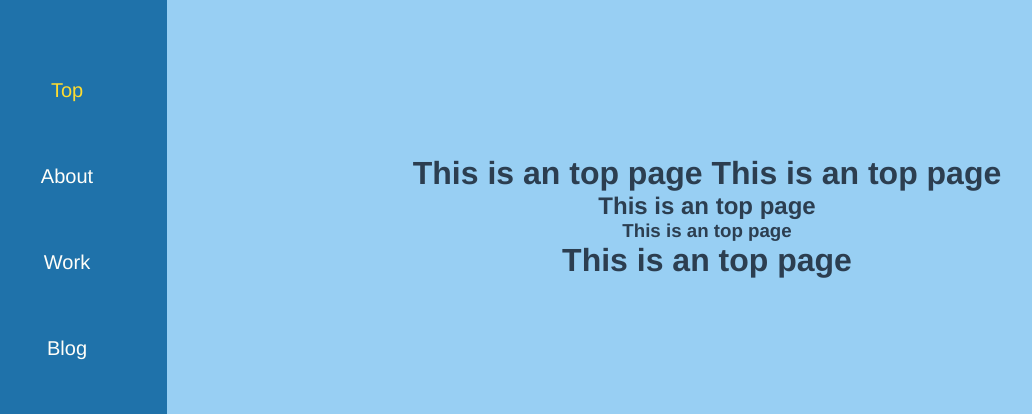
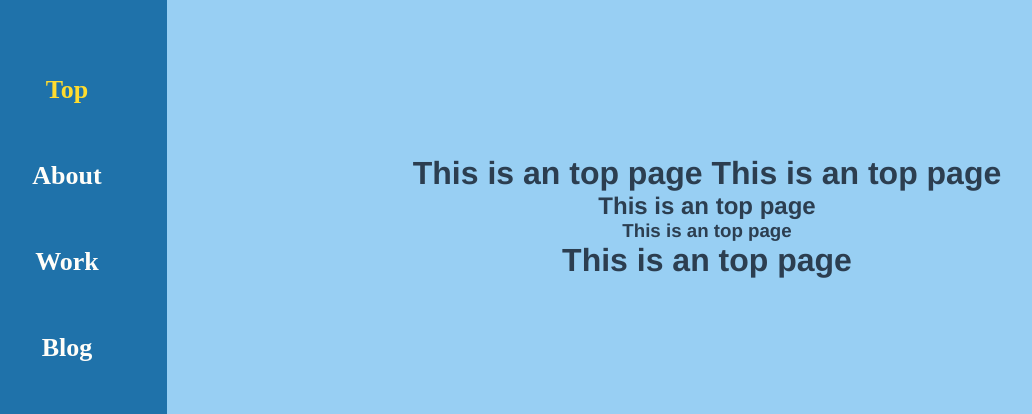
Before and after one commit to yoku-094/my-website, a Vue app: page /my-website in a window 1280 px wide. Shown: the part 183-597 px from the top of the page, without its empty margins (33-1065 px from the left). Built offline with nearby package versions, Linux system fonts and the light colour scheme.

Commit message:
サイドメニューのフォント変更

```diff
--- /dev/null
+++ b/src/assets/sass/style.scss
@@ -0,0 +1,19 @@
+/** nomal */
+@font-face {
+    font-family: 'simplicty';
+    src: url('~@/assets/fonts/Simplicity.ttf') format('truetype');
+  }
+
+  /** bold */
+  @font-face {
+    font-family: 'simplicty';
+    src: url('~@/assets/fonts/Simplicity.ttf') format('truetype');
+    font-weight: bold;
+  }
+
+  /** italic */
+  @font-face {
+    font-family: 'simplicty';
+    src: url('~@/assets/fonts/Simplicity.ttf') format('truetype');
+    font-style: italic;
+  }
--- a/src/sass/main.scss
+++ b/src/sass/main.scss
@@ -32,7 +32,10 @@ body {
             /** メニュー */
             .el-tabs__item {
                 height: auto;
-                font-size: 20px;
+                font-family: "simplicity";
+                font-size: 26px;
+                font-style: normal;
+                font-weight: bold;
                 text-align: center !important;
                 color: rgb(255, 254, 249);
             }
--- a/src/views/Home.vue
+++ b/src/views/Home.vue
@@ -8,13 +8,13 @@
       @tab-click="handleClick"
     >
       <el-tab-pane label="Top" name="first" class="top"
-        ><Top>Top</Top></el-tab-pane
+        ><Top>top</Top></el-tab-pane
       >
       <el-tab-pane label="About" class="about"
-        ><About>About</About></el-tab-pane
+        ><About>about</About></el-tab-pane
       >
-      <el-tab-pane label="Work" class="work"><Work>Work</Work></el-tab-pane>
-      <el-tab-pane label="Blog" class="blog"><Blog>Blog</Blog></el-tab-pane>
+      <el-tab-pane label="Work" class="work"><Work>work</Work></el-tab-pane>
+      <el-tab-pane label="Blog" class="blog"><Blog>blog</Blog></el-tab-pane>
     </el-tabs>
   </div>
 </template>
@@ -24,6 +24,7 @@ import Top from "../components/Top.vue";
 import About from "../components/About.vue";
 import Work from "../components/Work.vue";
 import Blog from "../components/Blog.vue";
+import "../assets/sass/style.scss";
 
 export default {
   name: "Home",
```
Also changed, not shown: src/assets/fonts/Simplicity.ttf (added), 8 other files (tests, documents, lock files or other folders).
